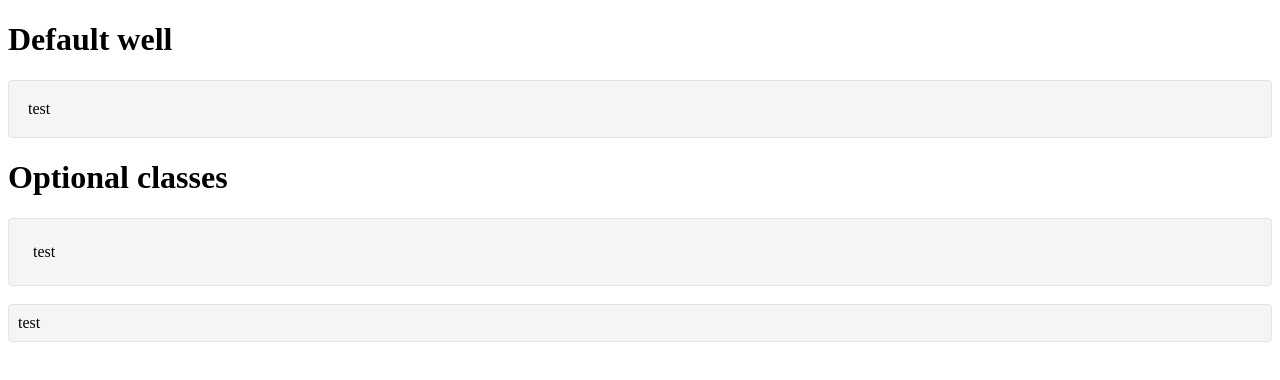
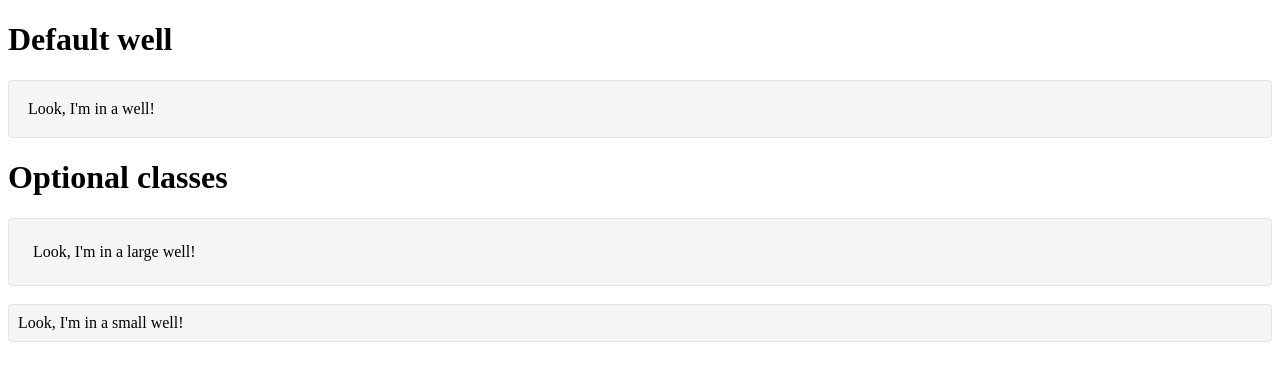
Before and after one commit to sinnkami/bootstrop-create, a plain HTML site: page well/index.html in a window 1280 px wide. Drawn offline with Linux system fonts and the light colour scheme.

Commit message:
well だけ帰るの忘れてた

```diff
--- a/well/index.html
+++ b/well/index.html
@@ -8,16 +8,16 @@
   <body>
     <h1>Default well</h1>
     <div class="well">
-      test
+      Look, I'm in a well!
     </div>
 
     <h1>Optional classes</h1>
     <div class="well well-lg">
-      test
+      Look, I'm in a large well!
     </div>
     <br>
     <div class="well well-sm">
-      test
+      Look, I'm in a small well!
     </div>
   </body>
 </html>
```
